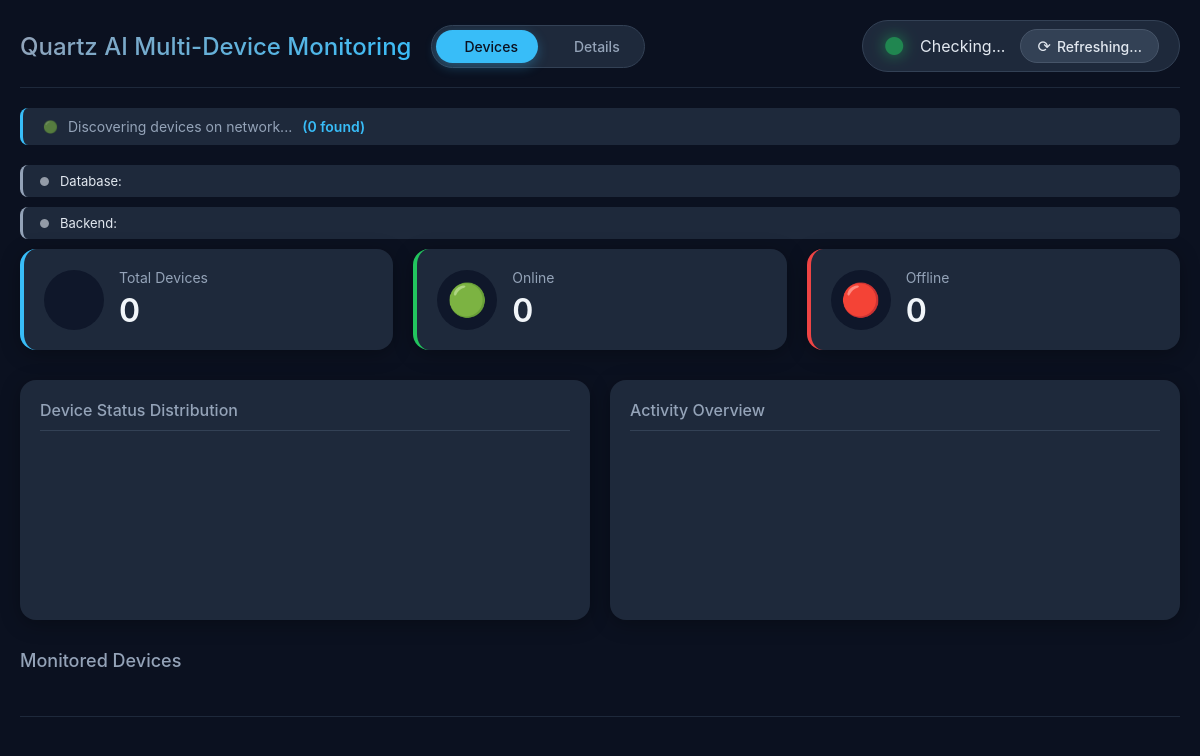
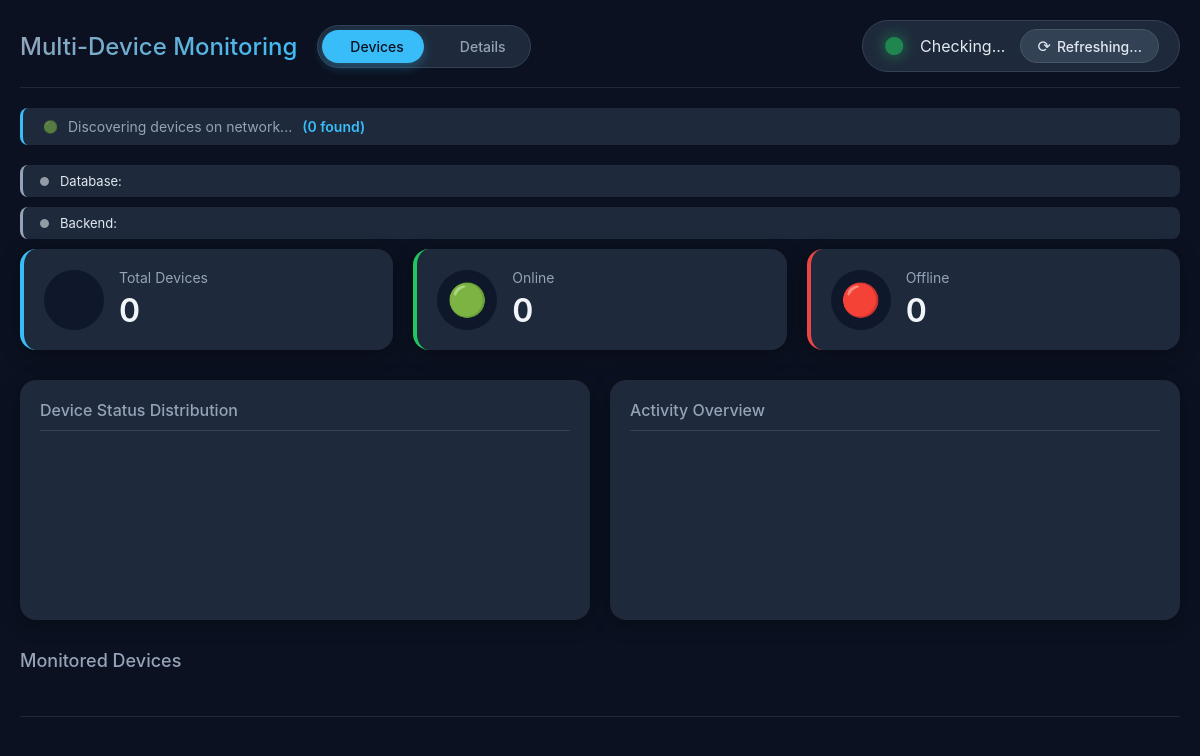
Before and after one commit to BilalMoazzam/Reduce-Dispute, an Electron app: page Frontend/admin-dashboard.html in a window 1200 px wide. Drawn offline with nearby package versions, Linux system fonts and the light colour scheme; no server answers.

Commit message:
Title change

```diff
--- a/Frontend/admin-dashboard.html
+++ b/Frontend/admin-dashboard.html
@@ -12,7 +12,7 @@
     <div class="app">
         <header>
             <div class="header-left">
-                <h1>Quartz AI Multi-Device Monitoring</h1>
+                <h1>Multi-Device Monitoring</h1>
                 <div class="view-toggle">
                     <button id="toggleDevices" class="toggle-btn active">
                         <span class="icon"></span> Devices
```
Also changed, not shown: Frontend/index.html (+1 -1 lines).
